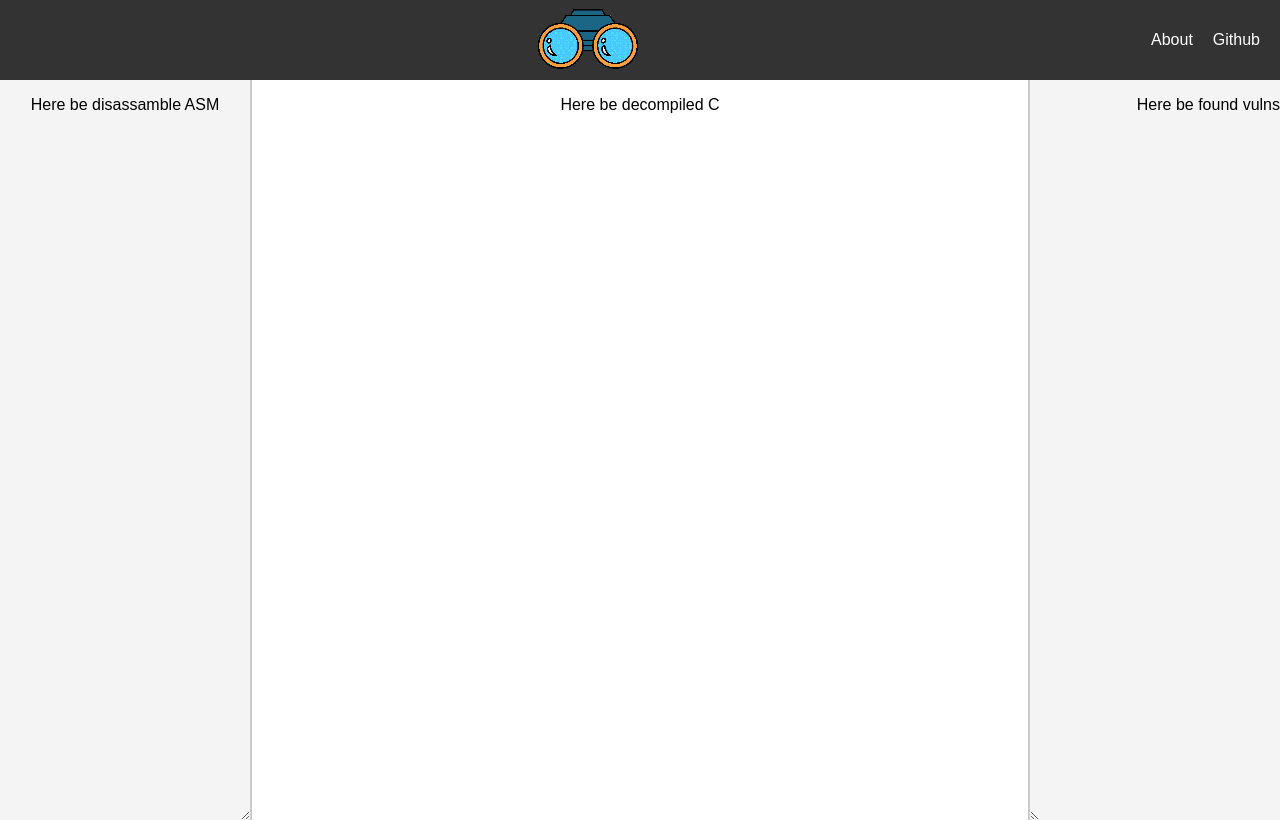
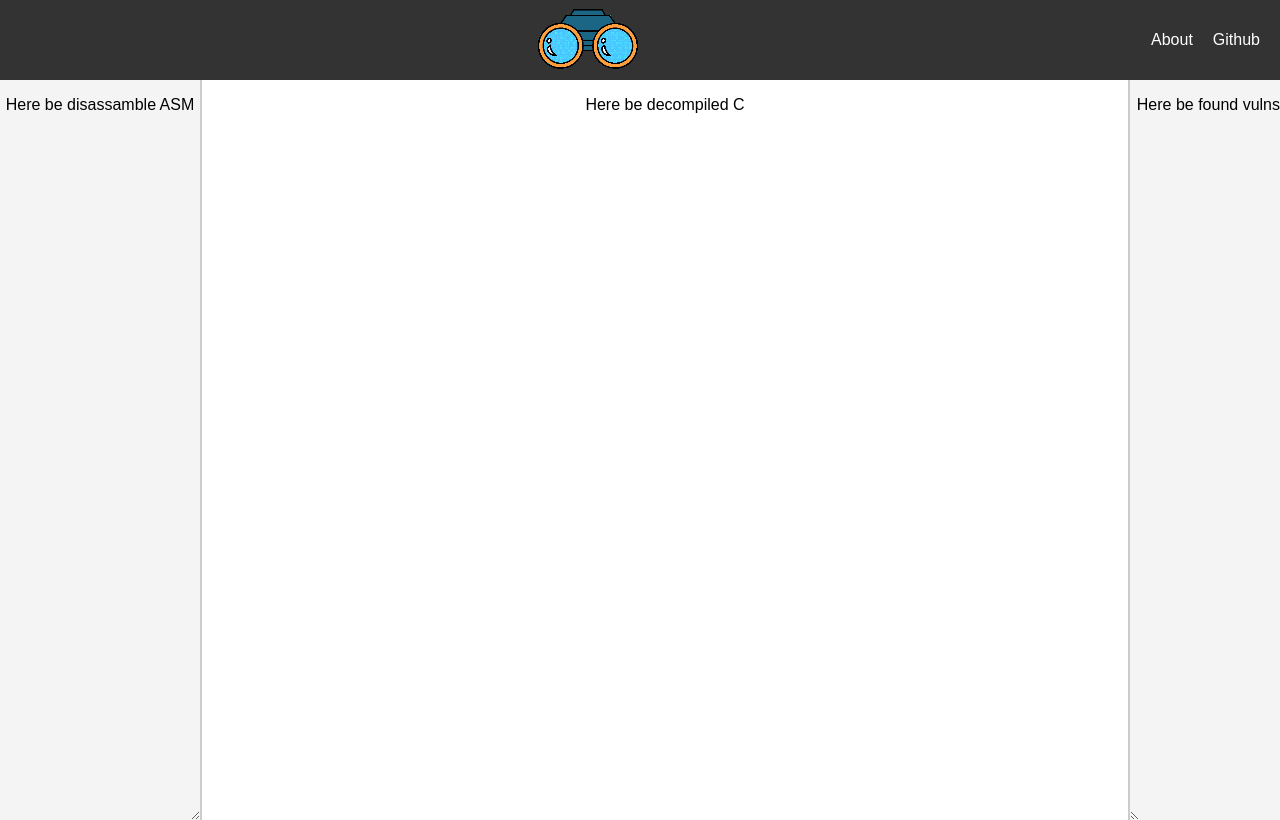
Before and after one commit to aconsonni19/Binoculars, a Python web app: template flaskr/templates/code_analysis.html in a window 1280 px wide. Run offline with Jinja, Linux system fonts and the light colour scheme; the template is opened without the code that fills it, so the values that code supplies are empty.

Commit message:
MOD: Fixed dimensions; the resizing of the divs necessitates a custom js implementation

```diff
--- a/flaskr/static/style.css
+++ b/flaskr/static/style.css
@@ -44,7 +44,7 @@ body {
 }
 
 .left {
-    width: 250px;
+    width: 200px;
     background-color: #f4f4f4;
     text-align: center;
     border-right: 2px solid #ccc;
@@ -53,13 +53,14 @@ body {
     min-width: 150px;
 }
 .center {
+    width: 2;
     flex-grow: 1;
     text-align: center;
     background-color: #fff;
     overflow: auto;
 }
 .right {
-    width: 250px;
+    width: 100px;
     background-color: #f4f4f4;
     border-left: 2px solid #ccc;
     resize: horizontal;
```
